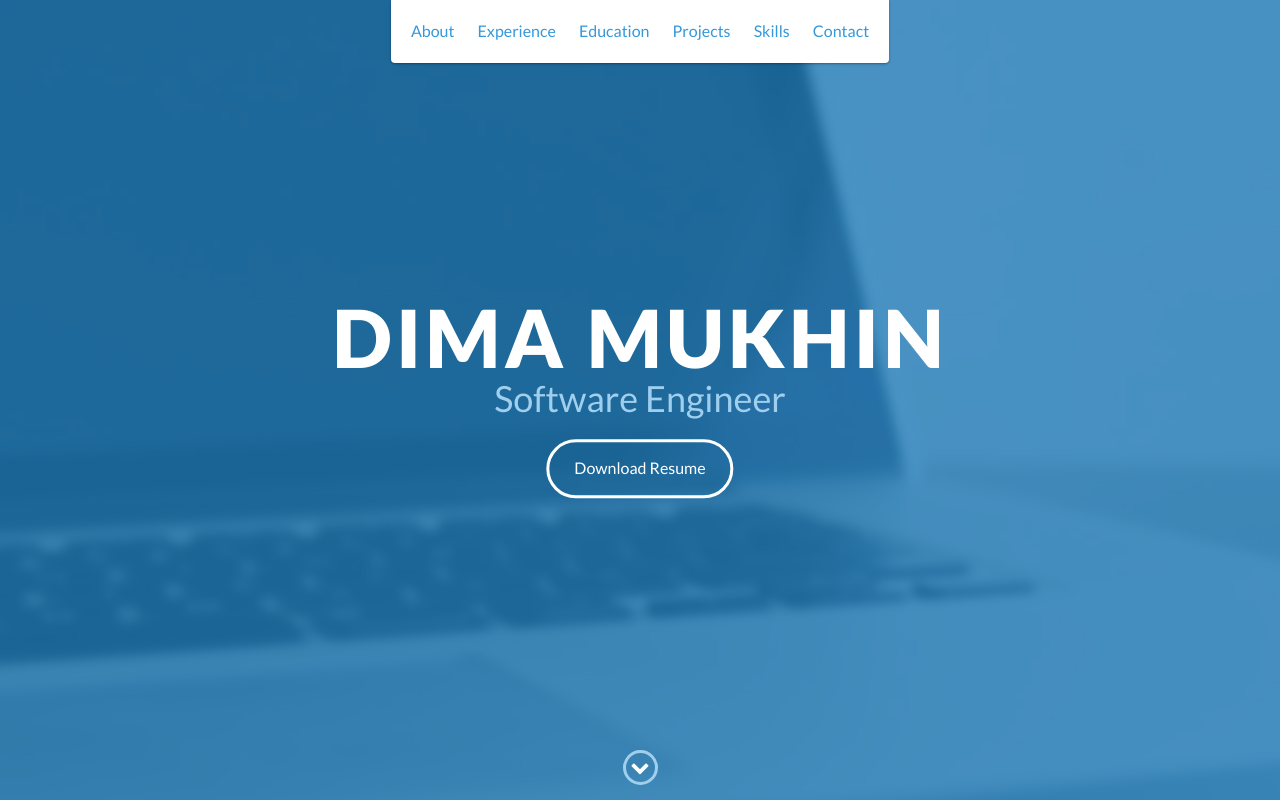
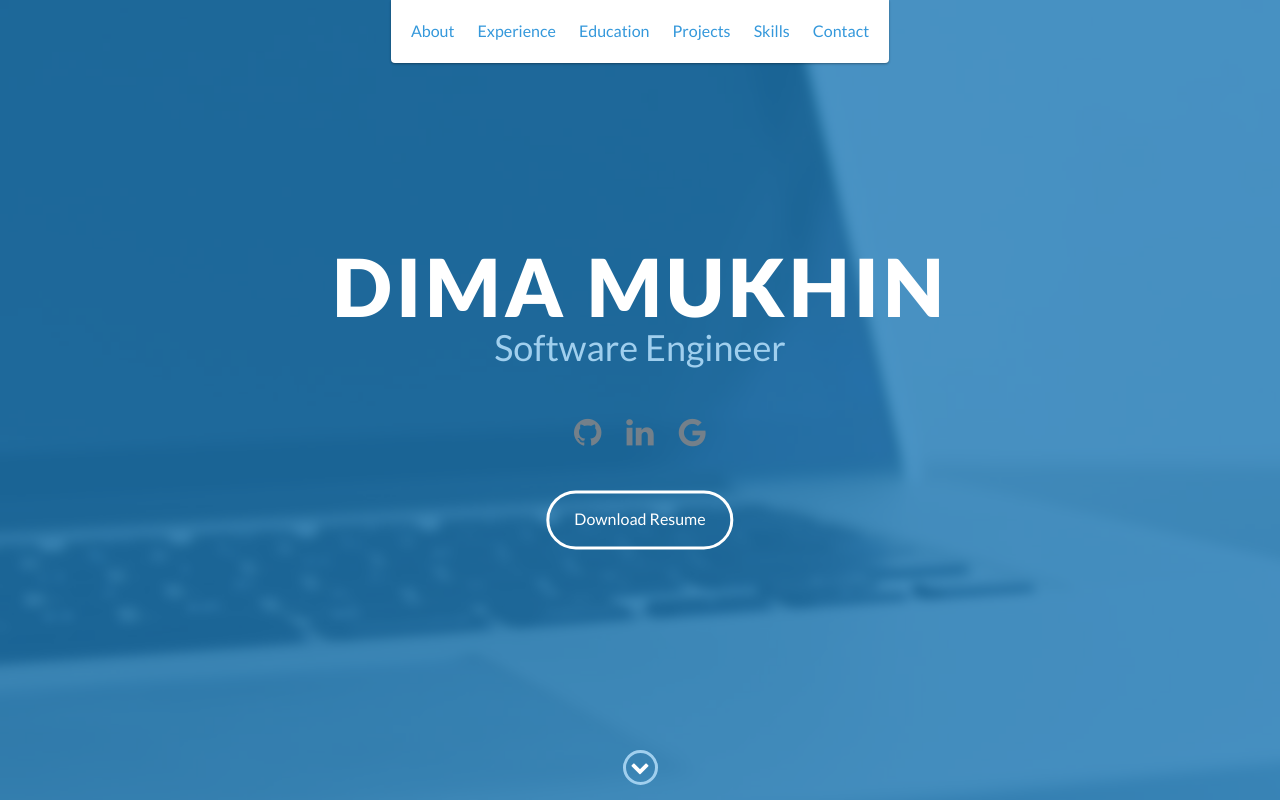
Before and after one commit to DimaMukhin/portfolio, a website: page index.html in a window 1280 px wide. Shown: the top 800 px of the page. Drawn offline with nearby package versions, Linux system fonts and the light colour scheme.

Commit message:
added social media links to lead content

```diff
--- a/index.html
+++ b/index.html
@@ -50,6 +50,20 @@
         <div id="lead-content">
             <h1>Dima Mukhin</h1>
             <h2>Software Engineer</h2>
+            <div class="social" style="text-align: center; font-size: 160%;">
+                <ul>
+                    <li>
+                        <a href="https://github.com/DimaMukhin" target="_blank"><i class="fa fa-github" aria-hidden="true"></i></a>
+                    </li>
+                    <li>
+                        <a href="https://www.linkedin.com/in/dima-mukhin/" target="_blank"><i class="fa fa-linkedin"
+                                aria-hidden="true"></i></a>
+                    </li>
+                    <li>
+                        <a href="mailto:mukh.dima@gmail.com" target="_blank"><i class="fa fa-google" aria-hidden="true"></i></a>
+                    </li>
+                </ul>
+            </div>
             <a href="res/Dima_Mukhin_Resume.pdf" download="Dima_Mukhin_Resume.pdf" class="btn-rounded-white">Download
                 Resume</a>
         </div>
--- a/scss/styles.scss
+++ b/scss/styles.scss
@@ -271,7 +271,6 @@ footer {
     text-align: right;
 
     ul {
-        margin: 5px 0 0 0;
         padding: 0;
     }
 
@@ -381,7 +380,6 @@ footer {
         color: lighten($base-color, 25%);
         font-weight: 500;
         font-size: 2.25em;
-        margin-bottom: 15px;
     }
 }
 
```
Also changed, not shown: css/styles.css.
